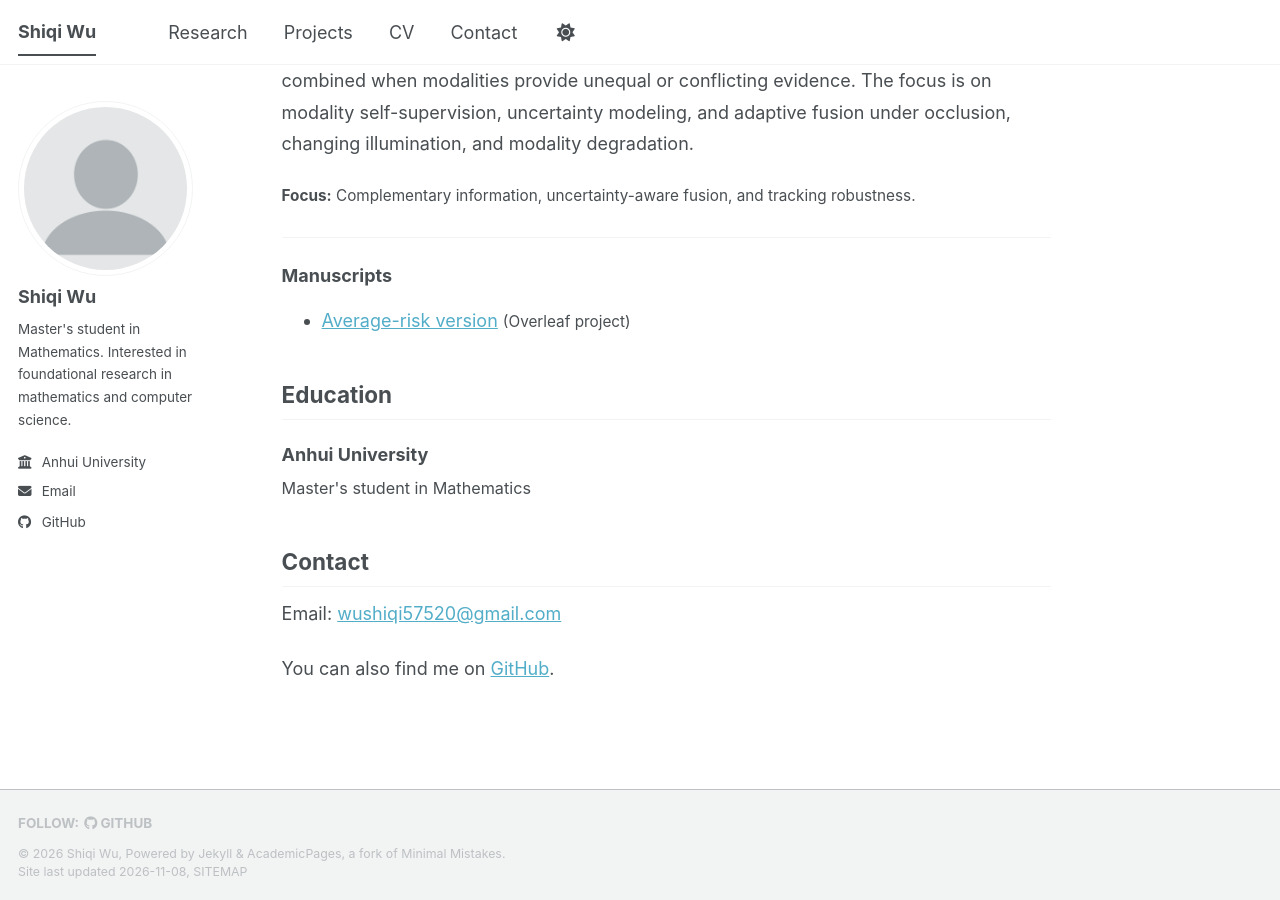
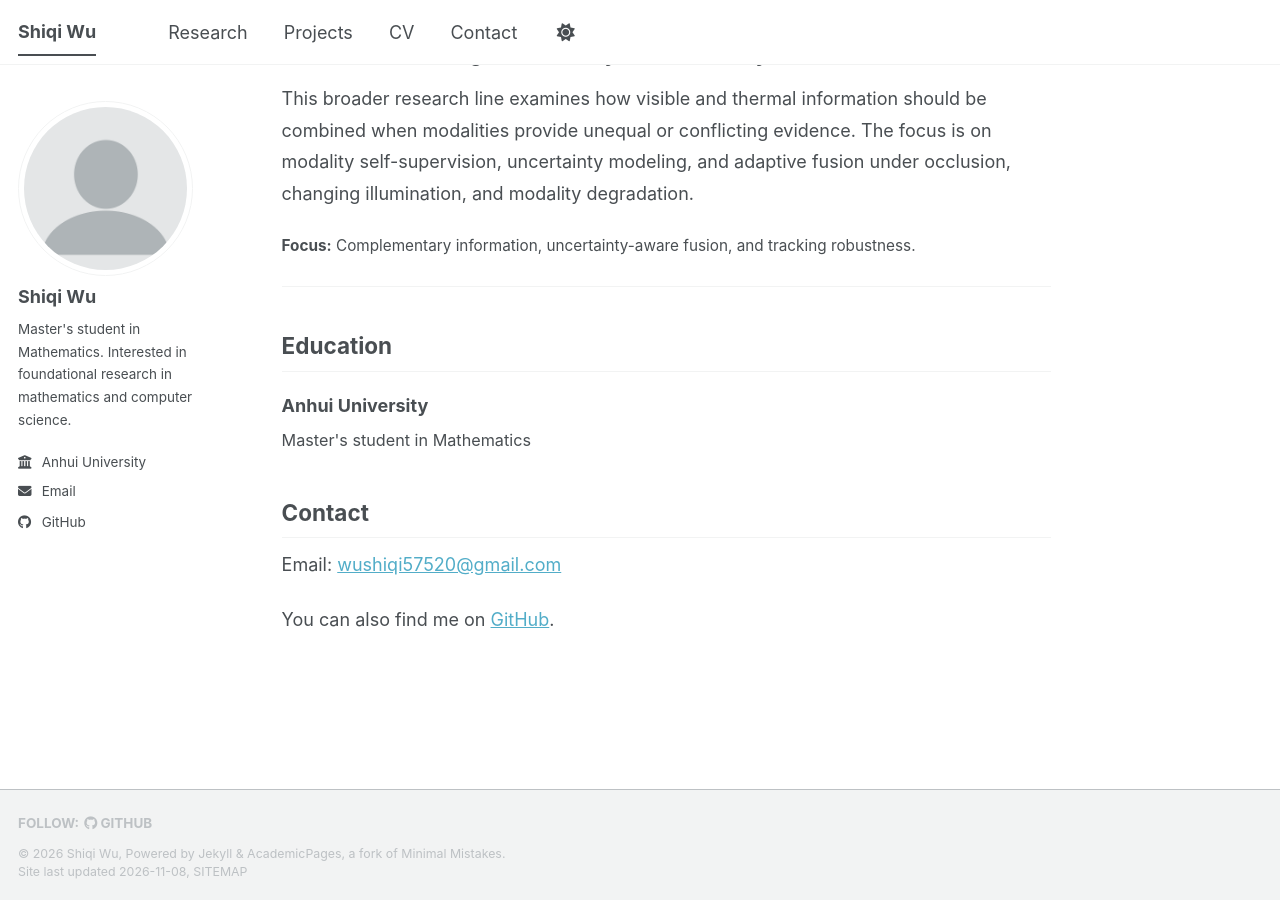
Before and after one commit to Sunrise-57/Sunrise-57.github.io, a Jekyll site: the page built from _pages/about.md, in a window 1280 px wide and 900 px high, scrolled down 1996 px. Built offline with Jekyll 4.4.1, drawn with Linux system fonts in a browser that asks for light colours; a script bundle is joined from its source files by our own code; library files that are not in the unit come from our copies; some of the changed text lies outside the part shown.

Commit message:
Group average-risk manuscript under TFM-theory

```diff
--- a/_data/research.yml
+++ b/_data/research.yml
@@ -5,7 +5,9 @@
     field: "Foundations of tabular in-context learning"
     summary: "I investigate the computational capabilities and limitations of tabular foundation models through the Linear In-Context Query (LinICQ) task. The project examines how model depth, numerical precision, and explicit reasoning steps affect the computations these models can perform, with careful attention to the assumptions and scope of theoretical bounds."
     focus: "Computational complexity, in-context learning, and sequential reasoning."
-    links: []
+    links:
+      - label: "Average-risk version (Overleaf)"
+        url: "https://www.overleaf.com/project/6a7bd66b6d53b2467c6e386c"
 
   - id: ast3
     title: "AST3: adaptive supervision for RGB-T tracking"
@@ -30,7 +32,4 @@
     focus: "Complementary information, uncertainty-aware fusion, and tracking robustness."
     links: []
 
-materials:
-  - label: "Average-risk version"
-    url: "https://www.overleaf.com/project/6a7bd66b6d53b2467c6e386c"
-    platform: "Overleaf project"
+materials: []
```
